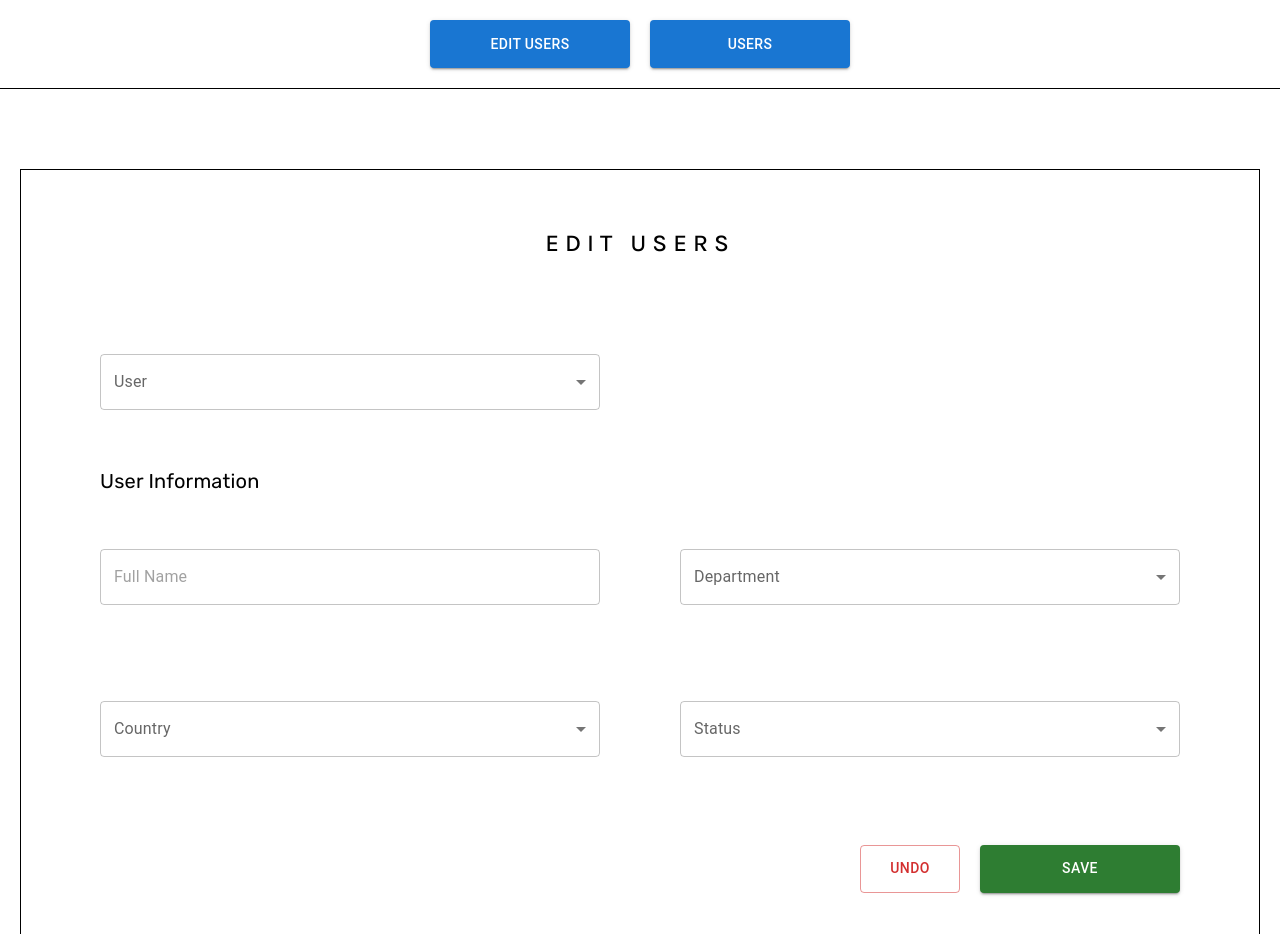
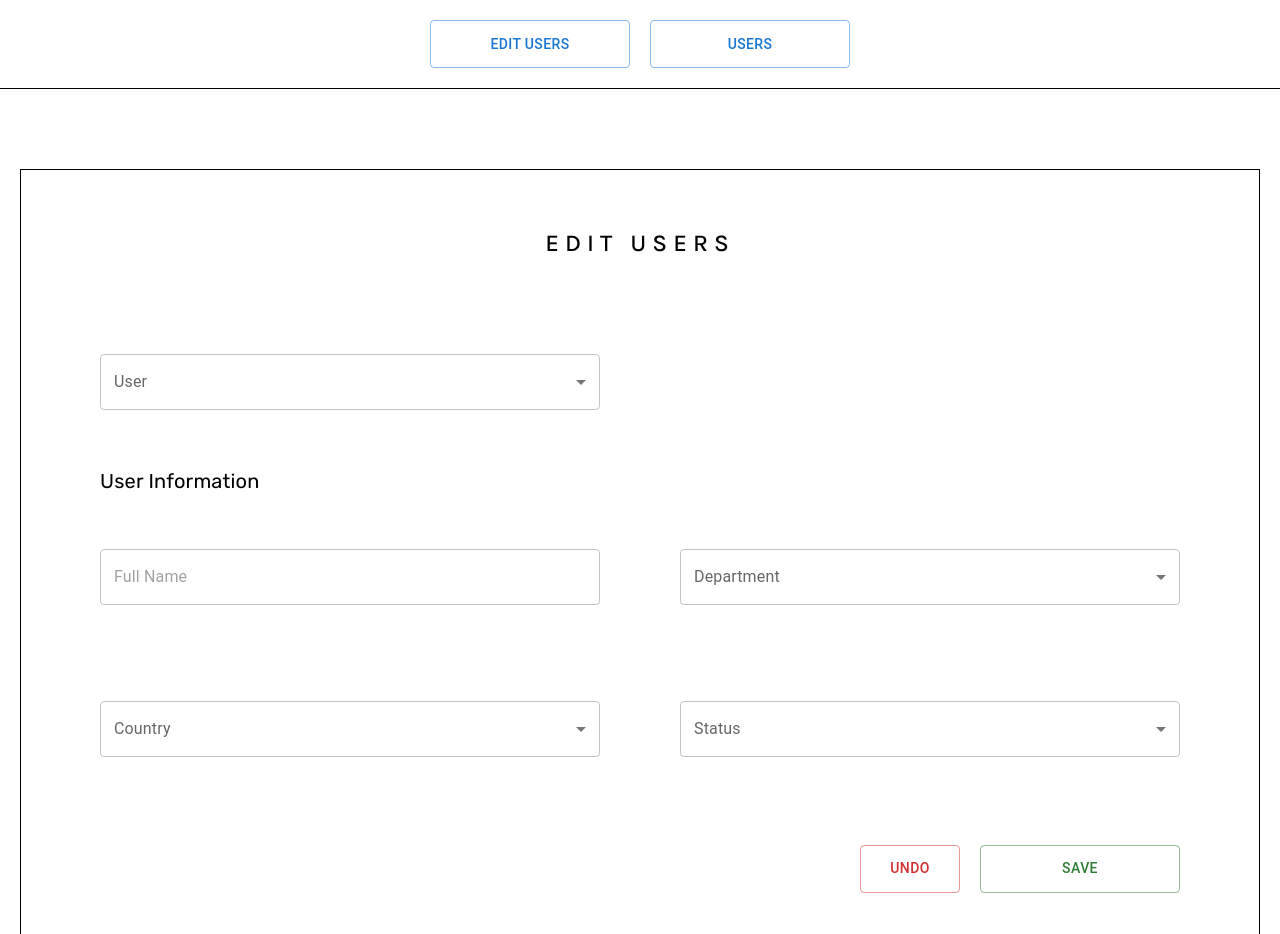
Before and after one commit to serg-hourwitz/users_control, a React (Vite) app: page / in a window 1280 px wide. Shown: the top 934 px of the page. Built offline with nearby package versions, Linux system fonts and the light colour scheme.

Commit message:
styled buttons

```diff
--- a/src/components/Edit/Edit.jsx
+++ b/src/components/Edit/Edit.jsx
@@ -82,7 +82,7 @@ const Edit = () => {
           >
             Undo
           </Button>
-          <Button variant="contained" color="success" style={{ width: 200 }}>
+          <Button variant="outlined" color="success" style={{ width: 200 }}>
             Save
           </Button>
         </div>
--- a/src/components/Header/Header.jsx
+++ b/src/components/Header/Header.jsx
@@ -5,10 +5,10 @@ const Header = () => {
   return (
     <div className={styles.header}>
       <div className={styles.buttons}>
-        <Button variant="contained" style={{ width: 200, height: 48 }}>
+        <Button variant="outlined" style={{ width: 200, height: 48 }}>
           Edit Users
         </Button>
-        <Button variant="contained" style={{ width: 200, height: 48 }}>
+        <Button variant="outlined" style={{ width: 200, height: 48 }}>
           Users
         </Button>
       </div>
```
